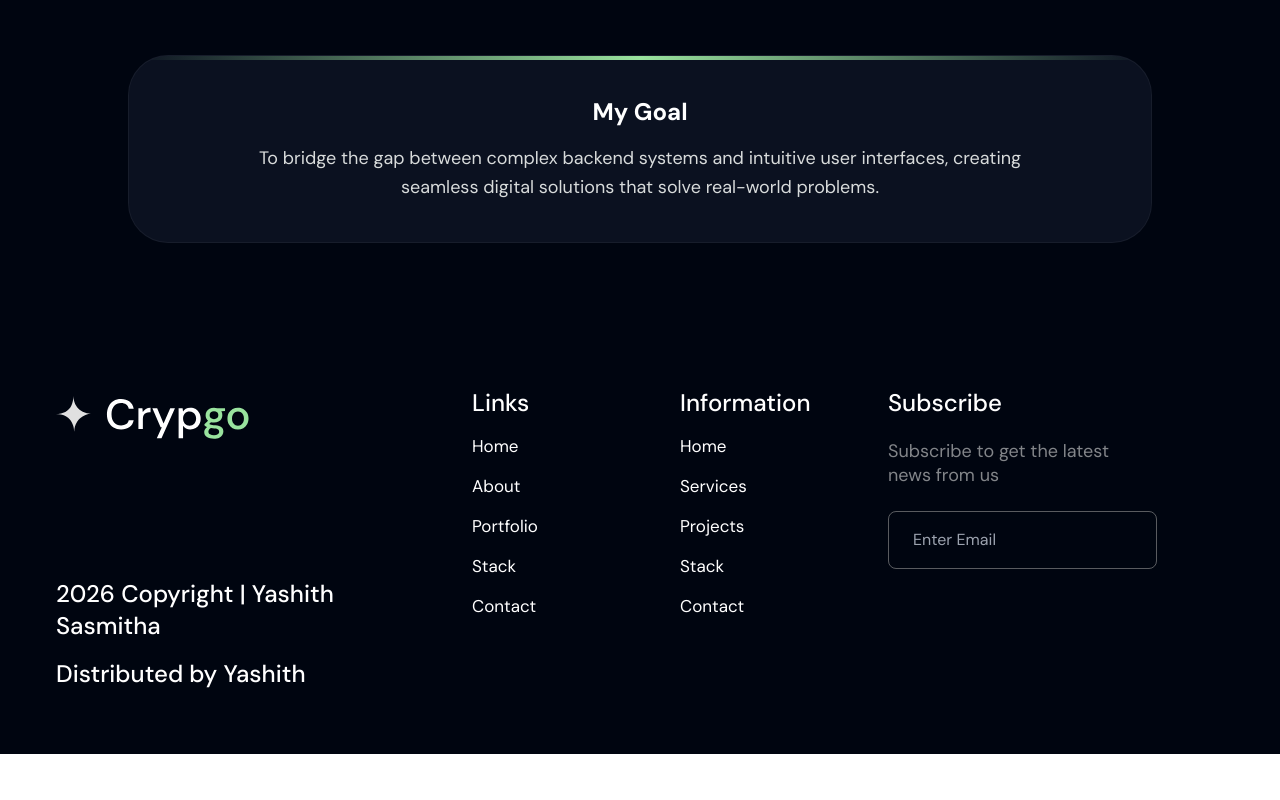
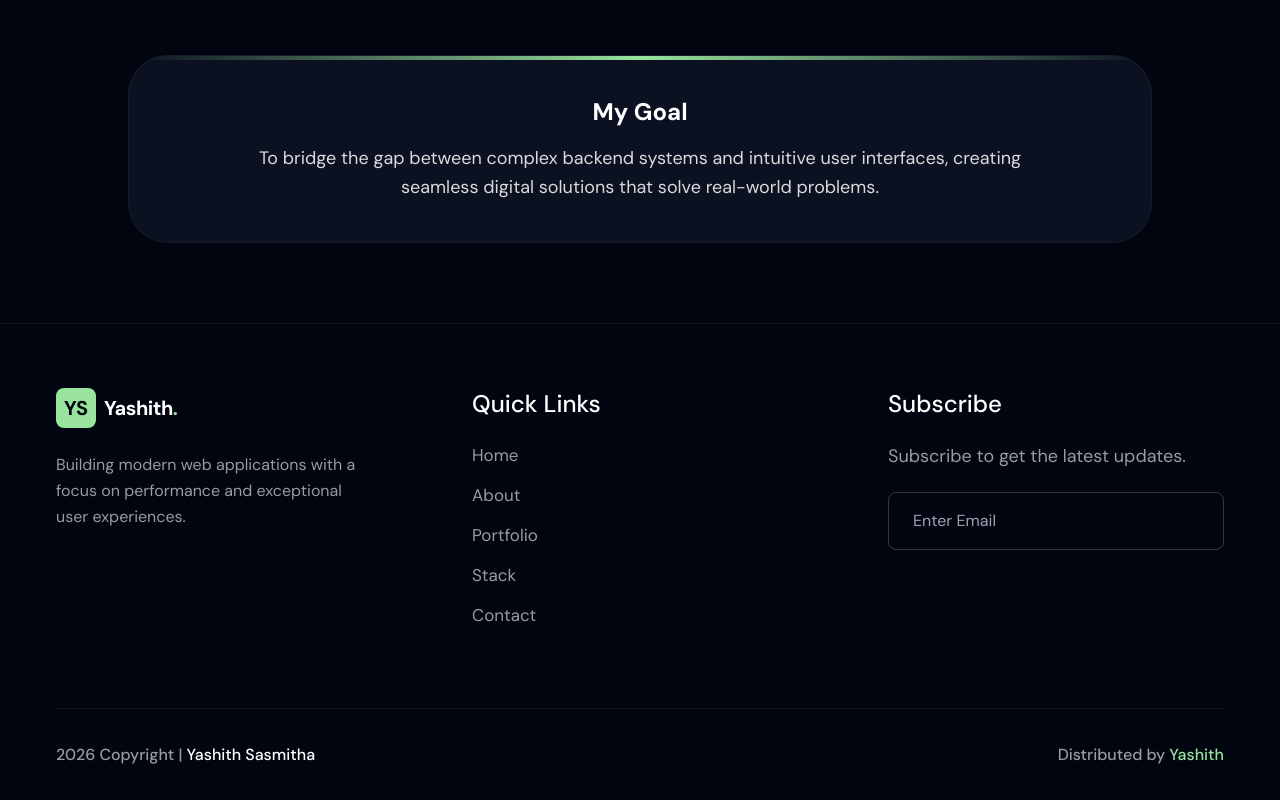
Before and after one commit to Yashiths/Portfolio, a Next.js app: page /about in a window 1280 px wide. Shown: the part 636-1436 px from the top of the page. Before the commit the page ends 1390 px from the top, so only its background shows below. Built offline with nearby package versions, Linux system fonts and the light colour scheme; some icons are missing.

Commit message:
add footer part

```diff
--- a/src/components/Layout/Footer/index.tsx
+++ b/src/components/Layout/Footer/index.tsx
@@ -1,60 +1,51 @@
-"use client"; // පාවිච්චි කරන icons අනුව මේක අවශ්‍ය වෙන්න පුළුවන්
+"use client";
 import React, { FC } from "react";
 import Link from "next/link";
 import { headerData } from "../Header/Navigation/menuData";
-import { footerlabels } from "@/app/api/data";
 import { Icon } from "@iconify/react";
-import Logo from "../Header/Logo";
 
 const Footer: FC = () => {
   return (
-    <footer className="pt-16 bg-darkmode">
+    <footer className="pt-16 bg-darkmode border-t border-white/5">
       <div className="container mx-auto lg:max-w-screen-xl md:max-w-screen-md px-4">
         <div className="grid grid-cols-1 sm:grid-cols-12 lg:gap-20 md:gap-6 sm:gap-12 gap-6 pb-16">
-          <div className="lg:col-span-4 md:col-span-6 col-span-6">
-            <Logo />
+
+          {/* Brand & Social Section */}
+          <div className="lg:col-span-4 md:col-span-6 col-span-12">
+            <Link href="/" className="flex items-center gap-2 mb-6">
+              <div className="bg-primary text-darkmode w-10 h-10 flex items-center justify-center rounded-lg font-bold text-xl">
+                YS
+              </div>
+              <span className="text-white font-bold text-xl tracking-tight">
+                Yashith<span className="text-primary">.</span>
+              </span>
+            </Link>
+            <p className="text-white text-opacity-60 text-16 max-w-xs leading-relaxed">
+              Building modern web applications with a focus on performance and exceptional user experiences.
+            </p>
+
             <div className="flex gap-6 items-center mt-8">
               <Link href="#" className="group">
-                <Icon
-                  icon="fa6-brands:facebook-f"
-                  width="24"
-                  height="24"
-                  className="text-white group-hover:text-primary"
-                />
+                <Icon icon="fa6-brands:facebook-f" width="24" height="24" className="text-white group-hover:text-primary transition-all" />
               </Link>
               <Link href="#" className="group">
-                <Icon
-                  icon="fa6-brands:instagram"
-                  width="24"
-                  height="24"
-                  className="text-white group-hover:text-primary"
-                />
+                <Icon icon="fa6-brands:instagram" width="24" height="24" className="text-white group-hover:text-primary transition-all" />
               </Link>
               <Link href="#" className="group">
-                <Icon
-                  icon="fa6-brands:x-twitter"
-                  width="24"
-                  height="24"
-                  className="text-white group-hover:text-primary"
-                />
+                <Icon icon="fa6-brands:x-twitter" width="24" height="24" className="text-white group-hover:text-primary transition-all" />
               </Link>
             </div>
-            <h3 className="text-white text-24 font-medium sm:mt-20 mt-12">
-              2026 Copyright | Yashith Sasmitha
-            </h3>
-            <h3 className="text-white text-24 font-medium sm:mt-4 mt-2">
-              Distributed by <a href="https://Yashith.com" target="_blank" className="hover:text-primary transition-all">Yashith</a>
-            </h3>
           </div>
 
-          <div className="lg:col-span-2 md:col-span-3 col-span-6">
-            <h4 className="text-white mb-4 font-medium text-24">Links</h4>
+          {/* Quick Links Section */}
+          <div className="lg:col-span-4 md:col-span-3 col-span-6">
+            <h4 className="text-white mb-6 font-medium text-24">Quick Links</h4>
             <ul>
               {headerData.map((item, index) => (
                 <li key={index} className="pb-4">
                   <Link
                     href={item.href || "#"}
-                    className="text-white hover:text-primary text-17 transition-all"
+                    className="text-white text-opacity-60 hover:text-primary text-17 transition-all"
                   >
                     {item.label}
                   </Link>
@@ -63,44 +54,36 @@ const Footer: FC = () => {
             </ul>
           </div>
 
-          <div className="lg:col-span-2 md:col-span-3 col-span-6">
-            <h4 className="text-white mb-4 font-medium text-24">Information</h4>
-            <ul>
-              {footerlabels.map((item, index) => (
-                <li key={index} className="pb-4">
-                  <Link
-                    href={item.href || "#"} // මෙතන herf තිබුණ එක href ලෙස වෙනස් කළා
-                    className="text-white hover:text-primary text-17 transition-all"
-                  >
-                    {item.label}
-                  </Link>
-                </li>
-              ))}
-            </ul>
-          </div>
-
-          <div className="lg:col-span-4 md:col-span-4 col-span-6">
-            <h3 className="text-white text-24 font-medium">Subscribe</h3>
-            <p className="text-muted text-opacity-60 text-18 mt-5">
-              Subscribe to get the latest
-              <br /> news from us
+          {/* Newsletter Section */}
+          <div className="lg:col-span-4 md:col-span-3 col-span-6">
+            <h4 className="text-white text-24 font-medium mb-6">Subscribe</h4>
+            <p className="text-white text-opacity-60 text-18 mb-6">
+              Subscribe to get the latest updates.
             </p>
-            <div className="relative lg:w-80%">
+            <div className="relative">
               <input
                 type="email"
-                name="mail"
-                id="mail"
                 placeholder="Enter Email"
-                className="bg-transparent border border-dark_border border-opacity-60 py-4 text-white rounded-lg w-full mt-6 px-6 outline-none focus:border-primary"
+                className="bg-transparent border border-white border-opacity-20 py-4 text-white rounded-lg w-full px-6 outline-none focus:border-primary transition-all"
               />
               <Icon
                 icon="tabler:send"
                 width="24"
                 height="24"
-                className="text-primary absolute right-7 bottom-4 cursor-pointer"
+                className="text-primary absolute right-6 bottom-4 cursor-pointer hover:scale-110 transition-all"
               />
             </div>
           </div>
+        </div>
+
+        {/* Bottom Copyright Section */}
+        <div className="border-t border-white border-opacity-5 py-8 flex flex-col md:flex-row justify-between items-center gap-4 text-center md:text-left">
+          <h3 className="text-white text-opacity-60 text-16 font-medium">
+            2026 Copyright | <span className="text-white">Yashith Sasmitha</span>
+          </h3>
+          <h3 className="text-white text-opacity-60 text-16 font-medium">
+            Distributed by <Link href="/" className="text-primary hover:underline">Yashith</Link>
+          </h3>
         </div>
       </div>
     </footer>
```
